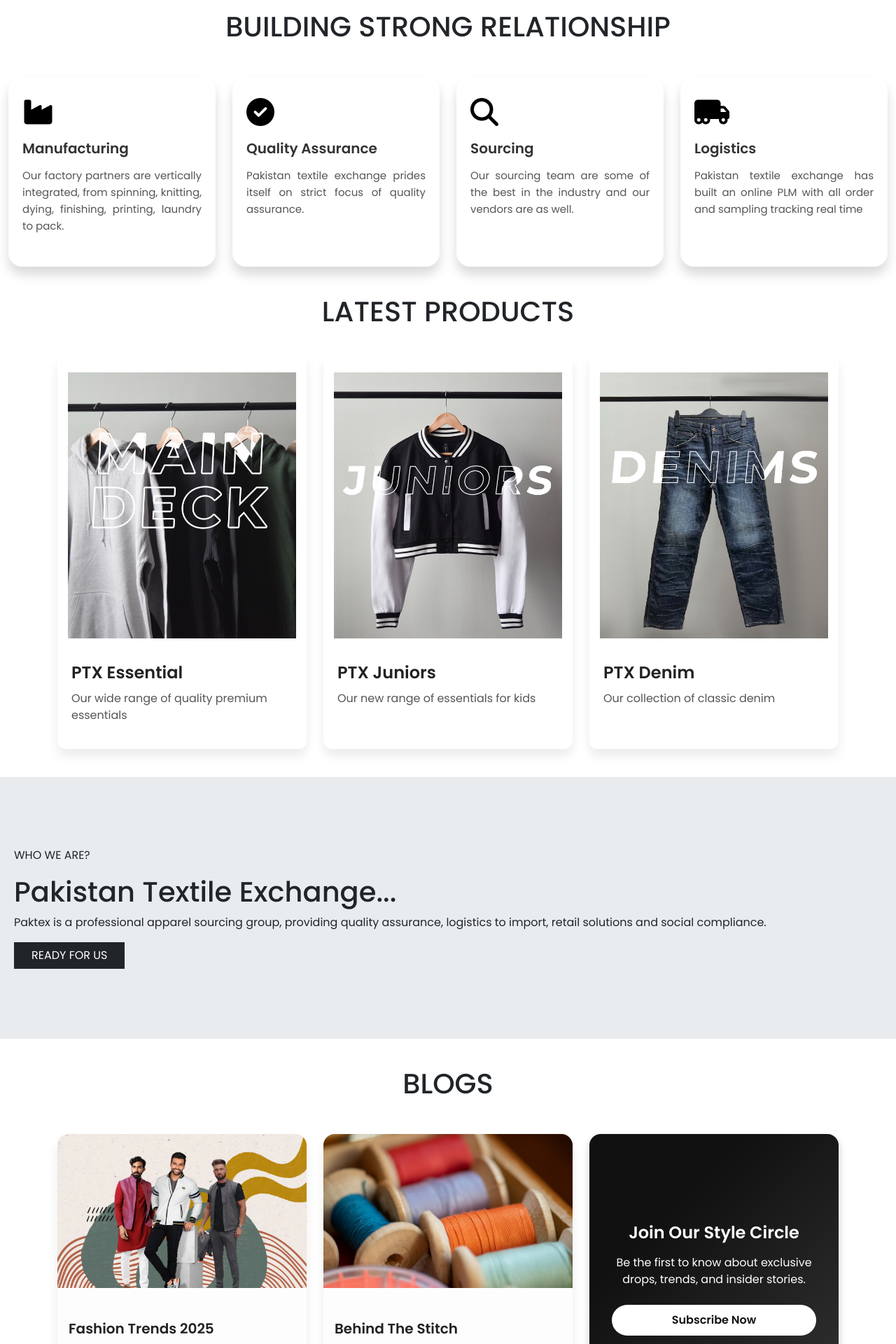
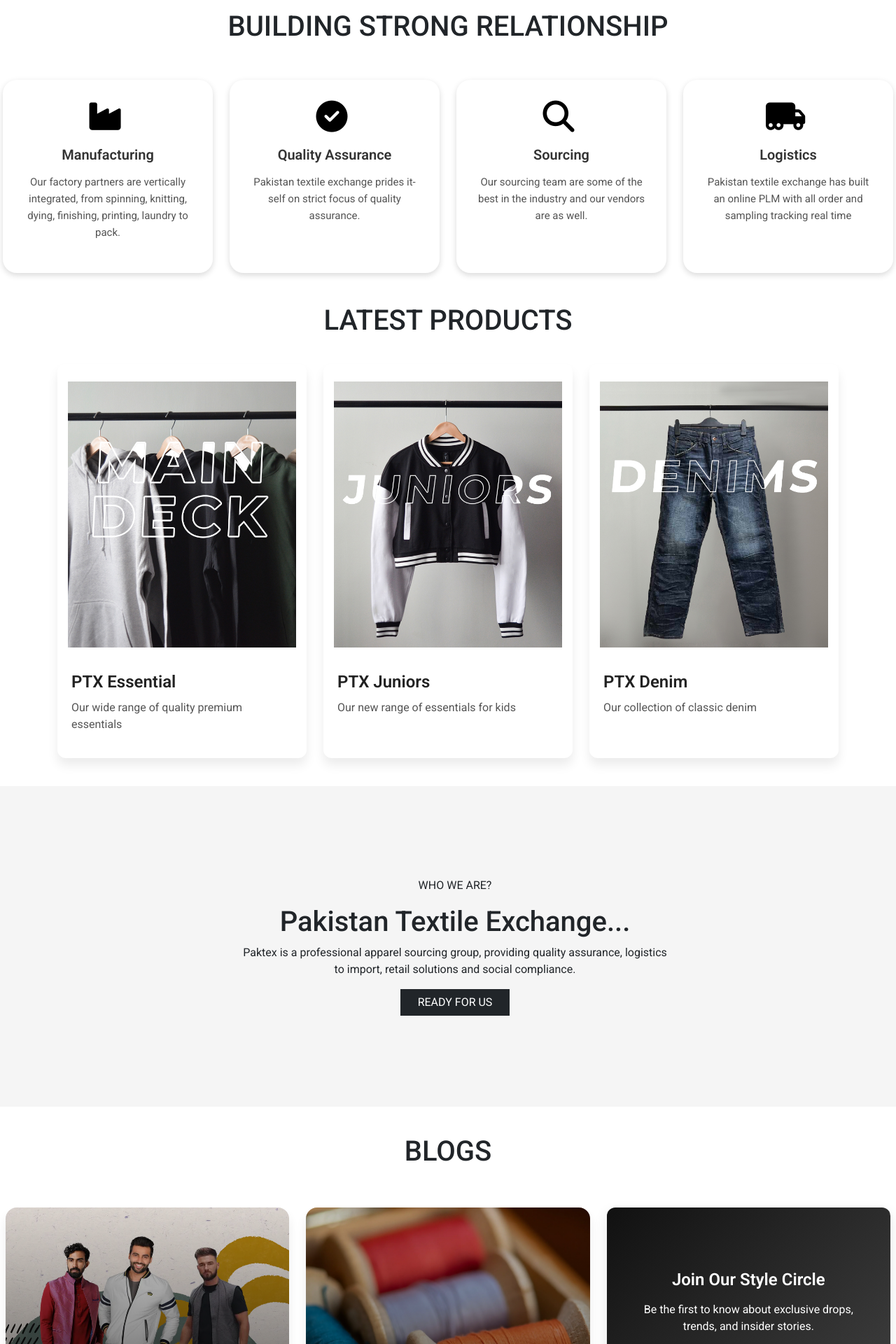
Before and after one commit to Zeeshanprojects/PTX-2, a React (Create React App) app in the folder PTX-2/ptx-2/: page / in a window 1280 px wide. Shown: the part 880-2800 px from the top of the page at 70% size. Built offline with nearby package versions, Linux system fonts and the light colour scheme.

Commit message:
Code Updated

```diff
--- a/PTX-2/ptx-2/src/Pages/Gallery.style.css
+++ b/PTX-2/ptx-2/src/Pages/Gallery.style.css
@@ -58,7 +58,6 @@
   transition: transform 0.5s ease;
 }
 
-
 .gallery-card:hover img {
   transform: scale(1.08);
 }
--- a/PTX-2/ptx-2/src/Pages/Home.jsx
+++ b/PTX-2/ptx-2/src/Pages/Home.jsx
@@ -5,12 +5,10 @@
 import { Link } from "react-router-dom";
 import Footer from "../Components/Footer";
 
-
 export default function Home() {
-
-useEffect(()=>{
-  document.title="Home | Pakistan Textile Exchange"
-})
+  useEffect(() => {
+    document.title = "Home | Pakistan Textile Exchange";
+  });
   return (
     <>
       <div className="container-fluid p-0">
@@ -145,31 +143,24 @@
       <h1 className="text-center">BUILDING STRONG RELATIONSHIP</h1>
       <div className="space"></div>
 
-      <div className="container-fluid">
+      <div className="container-fluid p-1">
         <div className="row g-4">
           <div className="col-sm-12 col-md-6 col-lg-3">
-
             <div className="relationship-card ">
               <i className="fas fa-industry relationship-icon"></i>
 
-        <h5>
-          Manufacturing
-        </h5>
+              <h5>Manufacturing</h5>
               <p>
                 Our factory partners are vertically integrated, from spinning,
                 knitting, dying, finishing, printing, laundry to pack.
               </p>
             </div>
-
           </div>
 
           <div className="col-sm-12 col-md-6 col-lg-3">
             <div className="relationship-card ">
-
               <i className="fas fa-check-circle relationship-icon"></i>
-        <h5>
-          Quality Assurance
-        </h5>
+              <h5>Quality Assurance</h5>
               <p>
                 Pakistan textile exchange prides itself on strict focus of
                 quality assurance.
@@ -180,9 +171,7 @@
           <div className="col-sm-12 col-md-6 col-lg-3">
             <div className="relationship-card ">
               <i className="fas fa-search relationship-icon"></i>
-        <h5>
-          Sourcing
-        </h5>
+              <h5>Sourcing</h5>
               <p>
                 Our sourcing team are some of the best in the industry and our
                 vendors are as well.
@@ -193,9 +182,7 @@
           <div className="col-sm-12 col-md-6 col-lg-3">
             <div className="relationship-card ">
               <i className="fas fa-truck-moving relationship-icon"></i>
-        <h5>
-          Logistics
-        </h5>
+              <h5>Logistics</h5>
 
               <p>
                 Pakistan textile exchange has built an online PLM with all order
@@ -205,9 +192,6 @@
           </div>
         </div>
       </div>
-
-
-
 
       <div className="space"></div>
 
@@ -268,8 +252,6 @@
         </div>
       </div>
 
-
-
       <div className="space"></div>
 
       <div className="container-fluid p-0">
@@ -278,8 +260,8 @@
           <h1>Pakistan Textile Exchange...</h1>
           <p className="card-text">
             Paktex is a professional apparel sourcing group, providing quality
-            assurance, logistics to import, retail solutions and social
-            compliance.
+            assurance, logistics
+            <br /> to import, retail solutions and social compliance.
           </p>
           <Link to="/search">
             <button type="button" className="btn btn-dark ps-4 pe-4">
@@ -289,20 +271,29 @@
         </div>
       </div>
 
-
-
       <div className="space"></div>
       <h1 className="text-center">BLOGS</h1>
       <div className="space"></div>
-      <div className="container blog-section">
+
+      <div className="container-fluid blog-section p-2">
         <div className="row g-4">
           <div className="col-sm-12 col-md-12 col-lg-5 col-xl-4">
             <Link to="/blog1" className="text-decoration-none text-dark">
-            <div className="blog-box">
-              <img src={Image.Blog1} alt="blog-1" className="blog-img" loading="lazy" />
+              <div className="blog-box position-relative">
+                <img
+                  src={Image.Blog1}
+                  alt="blog-1"
+                  className="blog-img"
+                  loading="lazy"
+                />
+                <div className="overlay">
                   <div className="blog-content">
                     <h3 className="blog-heading">Fashion Trends 2025</h3>
-                <p className="blog-text">Discover what's shaping the clothing world this year—from eco fabrics to minimalist design.</p>
+                    <p className="blog-text">
+                      Discover what's shaping the clothing world this year—from
+                      eco fabrics to minimalist design.
+                    </p>
+                  </div>
                 </div>
               </div>
             </Link>
@@ -310,11 +301,21 @@
 
           <div className="col-sm-12 col-md-12 col-lg-5 col-xl-4">
             <Link to="/blog2" className="text-decoration-none text-dark">
-            <div className="blog-box">
-              <img src={Image.Blog2} alt="blog-2" className="blog-img" loading="lazy" />
+              <div className="blog-box position-relative">
+                <img
+                  src={Image.Blog2}
+                  alt="blog-2"
+                  className="blog-img"
+                  loading="lazy"
+                />
+                <div className="overlay">
                   <div className="blog-content">
                     <h3 className="blog-heading">Behind The Stitch</h3>
-                <p className="blog-text">A deep dive into how our premium clothing is made with quality, precision, and passion.</p>
+                    <p className="blog-text">
+                      A deep dive into how our premium clothing is made with
+                      quality, precision, and passion.
+                    </p>
+                  </div>
                 </div>
               </div>
             </Link>
@@ -323,12 +324,17 @@
           <div className="col-sm-12 col-md-12 col-lg-2 col-xl-4">
             <div className="blog-highlight">
               <h3 className="highlight-heading">Join Our Style Circle</h3>
-            <p className="highlight-text">Be the first to know about exclusive drops, trends, and insider stories.</p>
+              <p className="highlight-text">
+                Be the first to know about exclusive drops, trends, and insider
+                stories.
+              </p>
               <button className="highlight-btn">Subscribe Now</button>
             </div>
           </div>
         </div>
       </div>
+      <div className="space"></div>
+      <div className="space"></div>
 
       <div className="col-sm-12 col-md-12 col-lg-12 col-xl-12">
         <img
@@ -338,8 +344,6 @@
         />
       </div>
 
-
-
       <Footer />
     </>
   );
--- a/PTX-2/ptx-2/src/Pages/Home.style.css
+++ b/PTX-2/ptx-2/src/Pages/Home.style.css
@@ -1,4 +1,4 @@
-body{
+body {
   overflow-x: hidden;
 }
 
@@ -9,33 +9,38 @@
   display: block !important;
   object-fit: cover;
 }
-.carousel-caption{
-    position: absolute; top: 5%;left: 50%;
+.carousel-caption {
+  position: absolute;
+  top: 5%;
+  left: 50%;
 }
 .carousel-control-prev-icon,
 .carousel-control-next-icon {
   filter: invert(1); /* Makes white icons black and vice versa */
 }
-.banner-btn{
+.banner-btn {
   font-size: 15px !important;
-   padding:16px 22px 16px 22px !important;
+  padding: 16px 22px 16px 22px !important;
   border-radius: 0 !important;
 }
 .relationship-card {
+  text-align: center !important;
   background: white;
-  padding: 30px 20px;
+  padding: 30px 30px;
   border-radius: 20px;
   height: 100%;
-  box-shadow: 0 .7rem 1rem  rgba(0, 0, 0, 0.15) ;
+  box-shadow: 0 0.2rem 0.5rem rgba(0, 0, 0, 0.15);
   transition: transform 0.3s ease, box-shadow 0.3s ease;
 }
-
+/*
 .relationship-card:hover {
   transform: translateY(-5px);
   box-shadow: 0 15px 30px rgba(0, 0, 0, 0.15);
-}
+} */
 
 .relationship-card h5 {
+  justify-content: center;
+align-items: center;
   font-weight: 600;
   margin-bottom: 15px;
   color: #333;
@@ -55,6 +60,7 @@
   color: #555;
   font-size: 15px;
   line-height: 1.6;
+  text-align: center !important;
 }
 .latest-products-section {
   padding-top: 30px;
@@ -73,7 +79,7 @@
 }
 .product-image {
   width: 100%;
-  height:420px !important;
+  height: 420px !important;
   object-fit: cover !important;
   padding-left: 15px;
   padding-right: 15px;
@@ -93,59 +99,67 @@
   color: #555;
 }
 
-.blog-title {
-  font-weight: 700;
-  font-size: 2.5rem;
-  margin-bottom: 2rem;
+.blog-box {
+  position: relative;
+  border-radius: 16px;
+  overflow: hidden;
+  height: 350px;
+  box-shadow: 0 10px 15px rgba(0, 0, 0, 0.08);
+  transition: transform 0.3s ease, box-shadow 0.3s ease;
 }
 
-.blog-section {
-  padding-bottom: 60px;
-}
-.blog-box {
-  background-color: #fdfdfd;
-  border-radius: 16px;
-  box-shadow: 0 10px 15px rgba(0, 0, 0, 0.08);
-  overflow: hidden;
-  transition: transform 0.3s ease;
-}
 .blog-box:hover {
   transform: translateY(-8px);
-  box-shadow: 0 20px 20px rgba(0, 0, 0, 0.08);
+  box-shadow: 0 20px 25px rgba(0, 0, 0, 0.1);
 }
+
 .blog-img {
   width: 100%;
-  height: 220px;
-  object-fit: cover !important;
+  height: 100%;
+  object-fit: cover;
+  display: block;
+}
+
+.overlay {
+  position: absolute;
+  top: 0;
+  left: 0;
+  width: 100%;
+  height: 100%;
+  background: linear-gradient(to bottom, rgba(0, 0, 0, 0.1), rgba(0, 0, 0, 0.7));
+  display: flex;
+  align-items: flex-end;
+  padding: 20px;
+  transition: background 0.3s ease;
 }
 
 .blog-content {
-  padding: 1rem;
+  color: white;
 }
 
 .blog-heading {
-  font-size: 1.25rem;
-  font-weight: 600;
+  font-size: 1.4rem;
+  font-weight: 700;
   margin-bottom: 0.5rem;
-  color: #222;
+  color: #fff;
 }
 
 .blog-text {
   font-size: 0.95rem;
-  color: #555;
+  color: #ddd;
+  margin-bottom: 0;
 }
 
 .blog-highlight {
-  background: linear-gradient(135deg, #111 30%, #333);
+  background: #111;
   color: #fff;
   padding: 2rem;
-  border-radius: 16px;
+  /* border-radius: 16px; */
   height: 100%;
   display: flex;
   flex-direction: column;
   justify-content: center;
-  text-align: center;
-  box-shadow: 0 6px 12px rgba(0,0,0,0.2);
+  box-shadow: 0 8px 20px rgba(0, 0, 0, 0.1);
 }
 
 .highlight-heading {
@@ -160,23 +174,46 @@
 }
 
 .highlight-btn {
-  background-color: #fff;
+  background: #fff;
   color: #111;
   border: none;
   padding: 10px 20px;
   font-weight: 600;
-  border-radius: 30px;
-  transition: all 0.3s ease-in-out;
+  border-radius: 25px;
+  cursor: pointer;
+  transition: all 0.3s ease;
 }
 
 .highlight-btn:hover {
+  background: #f0f0f0;
+}
+
+.blog-highlight {
+  background: linear-gradient(135deg, #111, #444);
+  color: #fff;
+  padding: 30px;
+  border-radius: 12px;
+  text-align: center;
+}
+.highlight-btn {
+  margin-top: 10px;
+  background-color: #fff;
+  color: #000;
+  border: none;
+  padding: 10px 20px;
+  border-radius: 25px;
+  font-weight: 600;
+  transition: 0.3s;
+}
+.highlight-btn:hover {
   background-color: #ddd;
 }
+
 .relationship-icon {
   margin-right: 8px;
   color: #000;
   font-weight: 400;
-  font-size:40px !important; /* adjust based on h5 size */
+  font-size: 45px !important; /* adjust based on h5 size */
   vertical-align: middle; /* better alignment */
   margin-bottom: 20px;
 }
@@ -196,13 +233,15 @@
   object-fit: cover;
   border-radius: 8px;
 }
-p{ padding: 0 !important;}
+p {
+  padding: 0 !important;
+}
 /* Container to center the button */
 .btn-container {
   position: fixed;
   margin-bottom: 25px;
   bottom: 20px; /* Adjust the distance from the bottom */
-  left: 50%;    /* Center horizontally */
+  left: 50%; /* Center horizontally */
   transform: translateX(-50%); /* Exactly center the button */
   z-index: 999; /* Ensure it stays on top of other elements */
 }
@@ -215,12 +254,12 @@
   padding-top: 12px;
   padding-bottom: 12px;
   transition: background-color 0.3s ease, transform 0.3s ease;
-  font-size: 16px;  /* Adjust font size for better readability */
+  font-size: 16px; /* Adjust font size for better readability */
 }
 
 /* Hover Effect */
 .btn-container .btn:hover {
-  background-color: #5a3d8c;  /* Slightly lighter shade of dark */
+  background-color: #5a3d8c; /* Slightly lighter shade of dark */
   transform: translateY(-3px); /* Hover effect with lift */
 }
 
@@ -229,22 +268,26 @@
   transform: translateY(1px); /* Active state for button press effect */
 }
 
-.btn{ border-radius: 0 !important;}
-.content-card{
-  background-color:#e9ecef;
- padding-top: 100px;
- padding-bottom: 100px !important;
+.btn {
+  border-radius: 0 !important;
+}
+.content-card {
+  background-color: #f5f5f5;
+  padding-top: 130px;
+  padding-bottom: 130px !important;
   padding-left: 20px;
-
+  text-align: center !important;
 }
-a{  text-decoration: none !important;}
-.img-fluid{
+a {
+  text-decoration: none !important;
+}
+.img-fluid {
   height: 500px !important;
   width: 100%;
   object-fit: cover !important;
 }
 /*for about us and services page*/
-.background-color{
+.background-color {
   height: 300px;
   background-color: black;
   color: white;
@@ -253,8 +296,7 @@
   align-items: center;
 }
 
-
-@media (min-width:768px) and (max-width:991px) {
+@media (min-width: 768px) and (max-width: 991px) {
   .sectionimage {
     padding: 0 !important;
     margin: 0 !important;
@@ -264,8 +306,8 @@
     display: block;
   }
 }
-@media (min-width:576px) and (max-width:767px) {
-  .carousel-item img{
+@media (min-width: 576px) and (max-width: 767px) {
+  .carousel-item img {
     height: 50vh !important;
     width: 100% !important;
     object-fit: cover !important;
@@ -279,8 +321,7 @@
     display: block;
   }
 }
-@media (max-width:575px) {
-
+@media (max-width: 575px) {
   .sectionimage {
     padding: 0 !important;
     margin: 0 !important;
@@ -290,7 +331,7 @@
     display: block;
   }
 
-  .carousel-item img{
+  .carousel-item img {
     height: 50vh !important;
     width: 100% !important;
     object-fit: cover !important;
--- a/PTX-2/ptx-2/src/index.css
+++ b/PTX-2/ptx-2/src/index.css
@@ -1,5 +1,8 @@
-@import url('https://fonts.googleapis.com/css2?family=Poppins:ital,wght@0,100;0,200;0,300;0,400;0,500;0,600;0,700;0,800;0,900;1,100;1,200;1,300;1,400;1,500;1,600;1,700;1,800;1,900&display=swap');
-html,body {font-family: "Poppins", sans-serif !important; background-color: #FFFFFF !important;background: white !important;overflow-x: hidden !important;}
+@import url('https://fonts.googleapis.com/css2?family=Roboto:ital,wght@0,100..900;1,100..900&display=swap');
+html,body {font-family: "Roboto", sans-serif !important; background-color: #FFFFFF !important;background: white !important;overflow-x: hidden !important;}
 .space
 {padding-top: 20px;padding-bottom: 20px;}
-h2{font-size: 30px !important;}
+h2{font-size: 20px !important;}
+h1{
+    font-size: 40px !important;
+}
```
Lines whose indentation alone changed are shown as unchanged.
